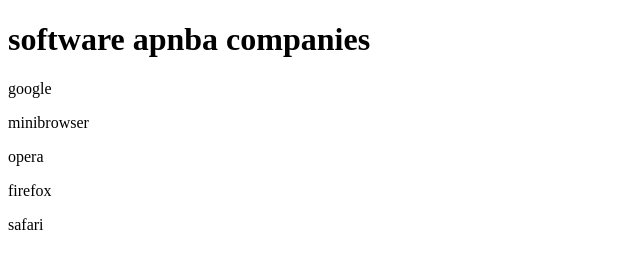
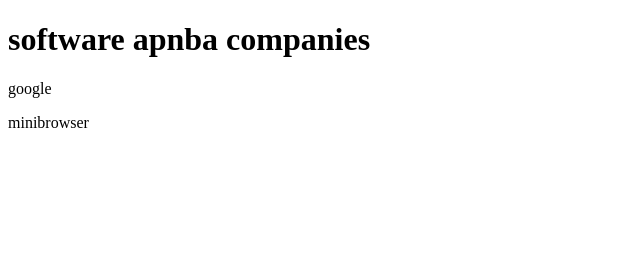
Before and after one commit to Milind-dev8/softwareCompanies, a plain HTML site: page index.html in a window 1280 px wide. Shown: the whole page, without its empty margins (0-640 px from the left). Drawn offline with Linux system fonts and the light colour scheme.

Commit message:
x.html sokti

```diff
--- a/index.html
+++ b/index.html
@@ -10,8 +10,6 @@
     <h1>software apnba  companies</h1>
     <p>google</p>
     <p>minibrowser</p>
-    <p>opera</p>
-    <p>firefox</p>
-    <p>safari</p>
+
 </body>
 </html>
```
